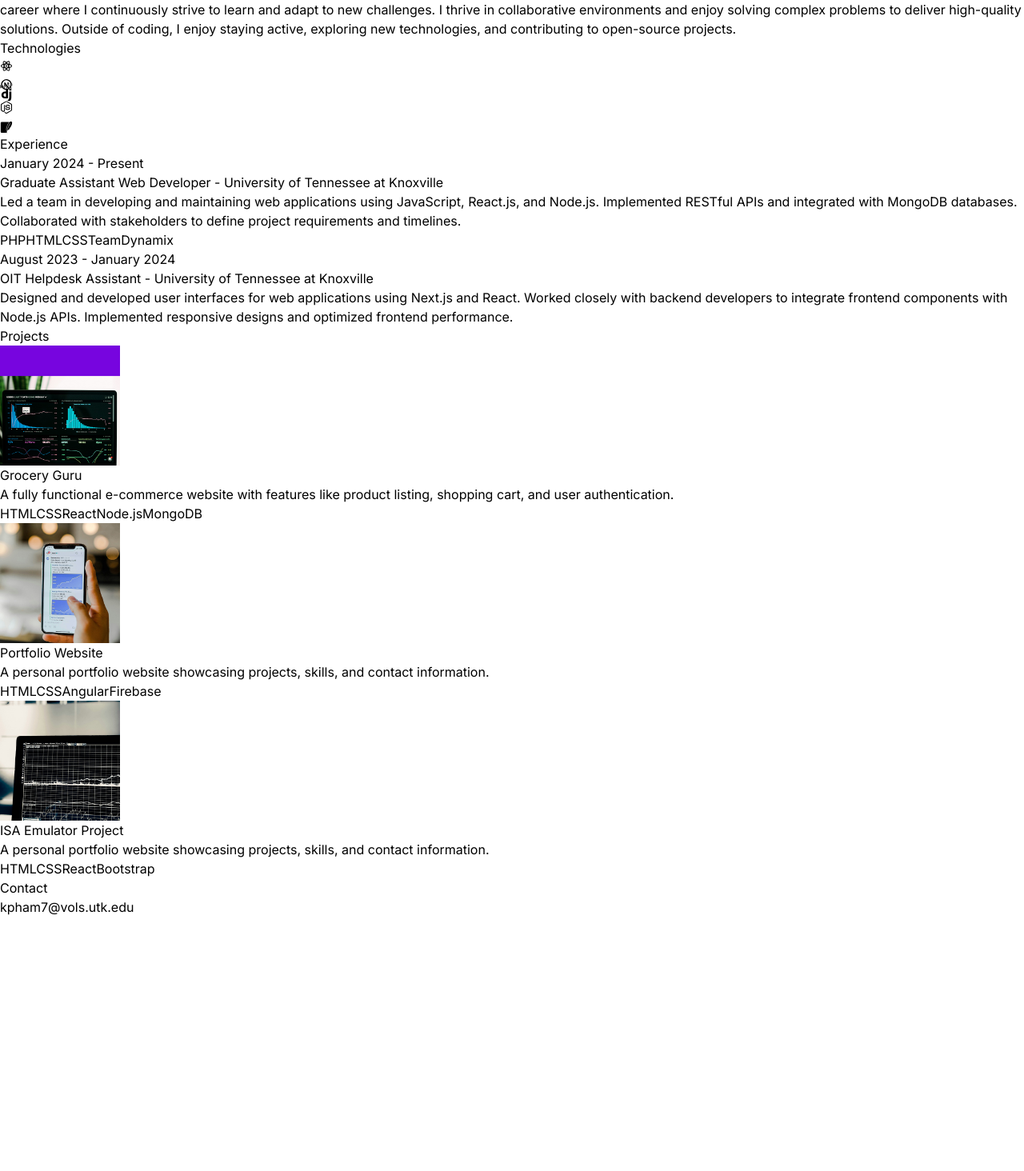
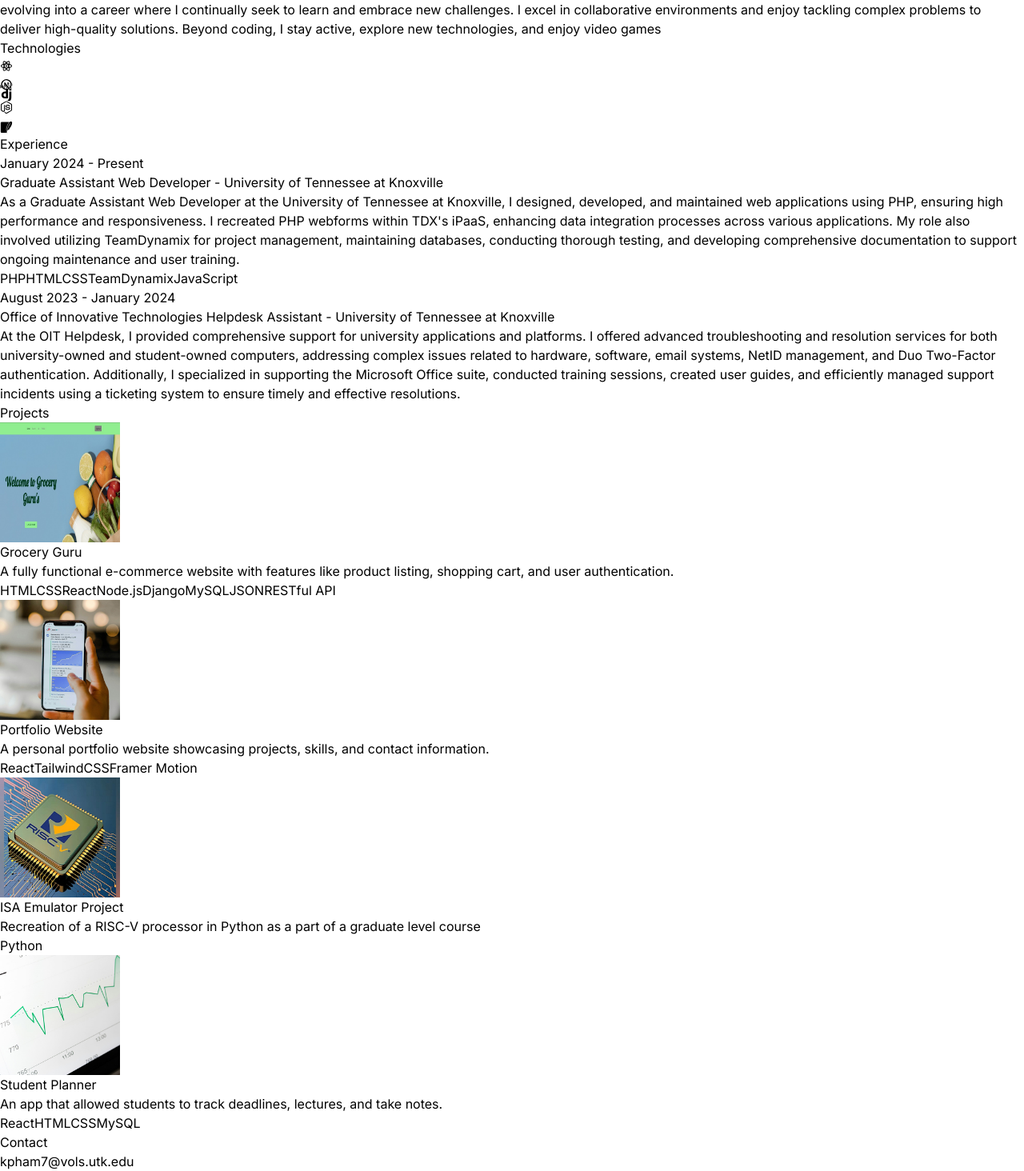
Before and after one commit to kpham7utk/PortfolioWebsite, a React (Vite) app: page / in a window 1280 px wide. Shown: the part 1274-2738 px from the top of the page at 80% size. Before the commit the page ends 2420 px from the top, so only its background shows below. Built offline with nearby package versions, Linux system fonts and the light colour scheme.

Commit message:
Changing project pictures

```diff
--- a/src/constants/index.js
+++ b/src/constants/index.js
@@ -3,23 +3,25 @@ import project2 from "../assets/projects/project-2.jpg";
 import project3 from "../assets/projects/project-3.jpg";
 import project4 from "../assets/projects/project-4.jpg";
 
-export const HERO_CONTENT = `I am a passionate full stack developer with a knack for crafting robust and scalable web applications. With 5 years of hands-on experience, I have honed my skills in front-end technologies like React and Next.js, as well as back-end technologies like Node.js, MySQL, PostgreSQL, and MongoDB. My goal is to leverage my expertise to create innovative solutions that drive business growth and deliver exceptional user experiences.`;
+export const HERO_CONTENT = `I am a dedicated full stack developer with a passion for building efficient and scalable web applications. With one year of hands-on experience, I have developed strong skills in front-end technologies like React and Next.js, along with back-end development using Node.js and MySQL. My goal is to leverage my growing expertise to create innovative solutions that enhance user experiences and contribute to business success.`;
 
-export const ABOUT_TEXT = `I am a dedicated and versatile full stack developer with a passion for creating efficient and user-friendly web applications. I have worked with a variety of technologies, including React, Next.js, Node.js, MySQL, SQLite, and Django. My journey in web development began with a deep curiosity for how things work, and it has evolved into a career where I continuously strive to learn and adapt to new challenges. I thrive in collaborative environments and enjoy solving complex problems to deliver high-quality solutions. Outside of coding, I enjoy staying active, exploring new technologies, and contributing to open-source projects.`;
+export const ABOUT_TEXT = `I am a dedicated and adaptable full-stack developer with a passion for crafting efficient and user-friendly web applications. My experience spans a range of technologies, including React, Next.js, Node.js, MySQL, SQLite, and Django. My journey in web development began with a deep curiosity about how things work, evolving into a career where I continually seek to learn and embrace new challenges. I excel in collaborative environments and enjoy tackling complex problems to deliver high-quality solutions. Beyond coding, I stay active, explore new technologies, and enjoy video games`;
+
+export const EDUCATION_TEXT = "Details about your education here...";
 
 export const EXPERIENCES = [
   {
     year: "January 2024 - Present",
     role: "Graduate Assistant Web Developer",
     company: "University of Tennessee at Knoxville",
-    description: `Led a team in developing and maintaining web applications using JavaScript, React.js, and Node.js. Implemented RESTful APIs and integrated with MongoDB databases. Collaborated with stakeholders to define project requirements and timelines.`,
-    technologies: ["PHP", "HTML", "CSS", "TeamDynamix"],
+    description: `As a Graduate Assistant Web Developer at the University of Tennessee at Knoxville, I designed, developed, and maintained web applications using PHP, ensuring high performance and responsiveness. I recreated PHP webforms within TDX's iPaaS, enhancing data integration processes across various applications. My role also involved utilizing TeamDynamix for project management, maintaining databases, conducting thorough testing, and developing comprehensive documentation to support ongoing maintenance and user training.`,
+    technologies: ["PHP", "HTML", "CSS", "TeamDynamix", "JavaScript"],
   },
   {
     year: "August 2023 - January 2024",
-    role: "OIT Helpdesk Assistant",
+    role: "Office of Innovative Technologies Helpdesk Assistant",
     company: "University of Tennessee at Knoxville",
-    description: `Designed and developed user interfaces for web applications using Next.js and React. Worked closely with backend developers to integrate frontend components with Node.js APIs. Implemented responsive designs and optimized frontend performance.`,
+    description: `At the OIT Helpdesk, I provided comprehensive support for university applications and platforms. I offered advanced troubleshooting and resolution services for both university-owned and student-owned computers, addressing complex issues related to hardware, software, email systems, NetID management, and Duo Two-Factor authentication. Additionally, I specialized in supporting the Microsoft Office suite, conducted training sessions, created user guides, and efficiently managed support incidents using a ticketing system to ensure timely and effective resolutions.`,
     technologies: [],
   },
 ];
@@ -30,21 +32,28 @@ export const PROJECTS = [
     image: project1,
     description:
       "A fully functional e-commerce website with features like product listing, shopping cart, and user authentication.",
-    technologies: ["HTML", "CSS", "React", "Node.js", "MongoDB"],
+    technologies: ["HTML", "CSS", "React", "Node.js", "Django", "MySQL", "JSON", "RESTful API"],
   },
   {
     title: "Portfolio Website",
     image: project2,
     description:
       "A personal portfolio website showcasing projects, skills, and contact information.",
-    technologies: ["HTML", "CSS", "Angular", "Firebase"],
+    technologies: ["React", "TailwindCSS", "Framer Motion"],
   },
   {
     title: "ISA Emulator Project",
     image: project3,
     description:
-      "A personal portfolio website showcasing projects, skills, and contact information.",
-    technologies: ["HTML", "CSS", "React", "Bootstrap"],
+      "Recreation of a RISC-V processor in Python as a part of a graduate level course",
+    technologies: ["Python"],
+  },
+  {
+    title: "Student Planner",
+    image: project4,
+    description:
+      "An app that allowed students to track deadlines, lectures, and take notes.",
+    technologies: ["React", "HTML", "CSS", "MySQL"],
   },
 ];
 
```
Also changed, not shown: src/assets/projects/project-1.jpg, src/assets/projects/project-3.jpg.
